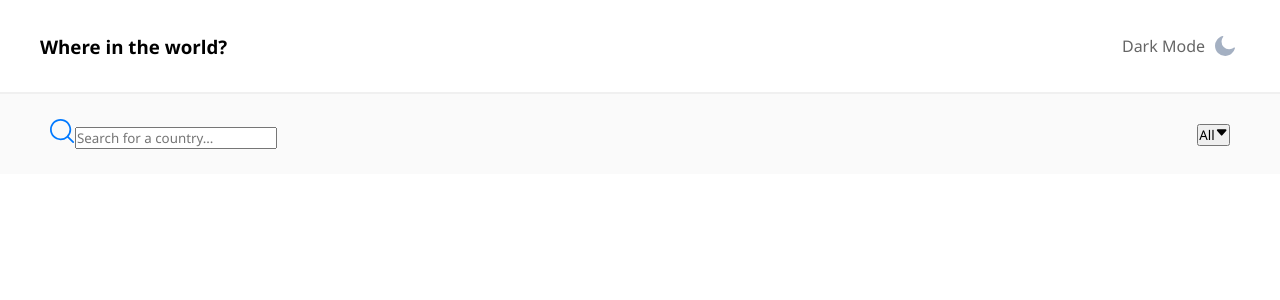
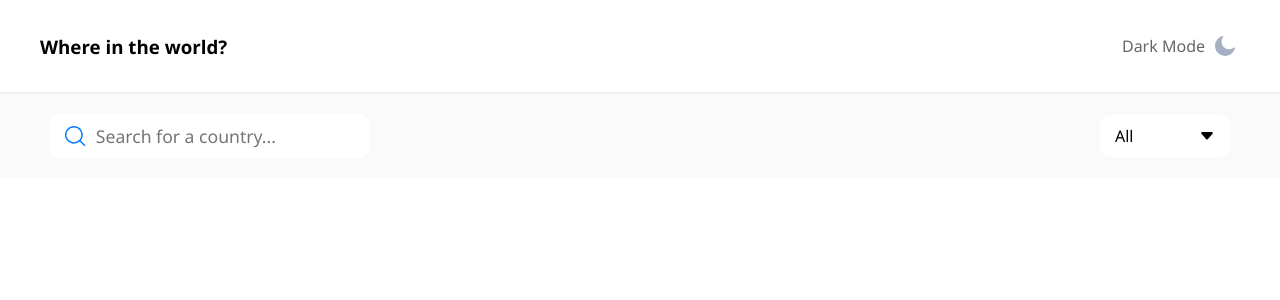
Before and after one commit to JEKO10/-Countries, a React (Create React App) app: page / in a window 1280 px wide. Shown: the top 300 px of the page. Built offline with nearby package versions, Linux system fonts and the light colour scheme.

Commit message:
searchBar finished

```diff
--- a/src/App.js
+++ b/src/App.js
@@ -1,4 +1,4 @@
-import Countries from "./Countries";
+import Countries from "./components/Countries";
 
 function App() {
   return (
--- a/src/Countries.jsx
+++ b/src/components/Countries.jsx
@@ -1,14 +1,11 @@
+import SearchImg from "../images/icon-search.svg";
+
 function Countries() {
   return (
     <>
       <section className="searchBar">
         <div>
-          <svg height="24" width="25" xmlns="http://www.w3.org/2000/svg">
-            <path
-              d="M10.609 0c5.85 0 10.608 4.746 10.608 10.58 0 2.609-.952 5-2.527 6.847l5.112 5.087a.87.87 0 01-1.227 1.233l-5.118-5.093a10.58 10.58 0 01-6.848 2.505C4.759 21.16 0 16.413 0 10.58 0 4.747 4.76 0 10.609 0zm0 1.74c-4.891 0-8.87 3.965-8.87 8.84 0 4.874 3.979 8.84 8.87 8.84a8.855 8.855 0 006.213-2.537l.04-.047a.881.881 0 01.058-.053 8.786 8.786 0 002.558-6.203c0-4.875-3.979-8.84-8.87-8.84z"
-              fill="#0079ff"
-            />
-          </svg>
+          <img src={SearchImg} alt="IMG" />
           <input type="text" placeholder="Search for a country..." />
         </div>
         <div>
--- a/src/index.css
+++ b/src/index.css
@@ -44,5 +44,42 @@ nav button:hover {
   display: flex;
   justify-content: space-between;
   align-items: center;
-  padding: 25px 50px;
+  padding: 20px 50px;
 }
+
+.searchBar > div {
+  display: flex;
+  justify-content: center;
+  align-items: center;
+}
+
+.searchBar > div:first-of-type {
+  border-radius: 10px;
+  padding: 5px 15px;
+  background-color: #fff;
+}
+
+.searchBar img {
+  height: 20px;
+}
+
+.searchBar input {
+  border: none;
+  outline: none;
+  padding: 5px 5px 5px 10px; /* top right bottom left */
+  border-radius: 10px;
+  font-size: 1.1rem;
+}
+
+.searchBar button {
+  background-color: #fff;
+  border: none;
+  display: flex;
+  justify-content: space-between;
+  align-items: center;
+  width: 130px;
+  padding: 10px 15px;
+  border-radius: 10px;
+  cursor: pointer;
+  font-size: 1rem;
+}
```
Also changed, not shown: src/images/icon-search.svg (added).
